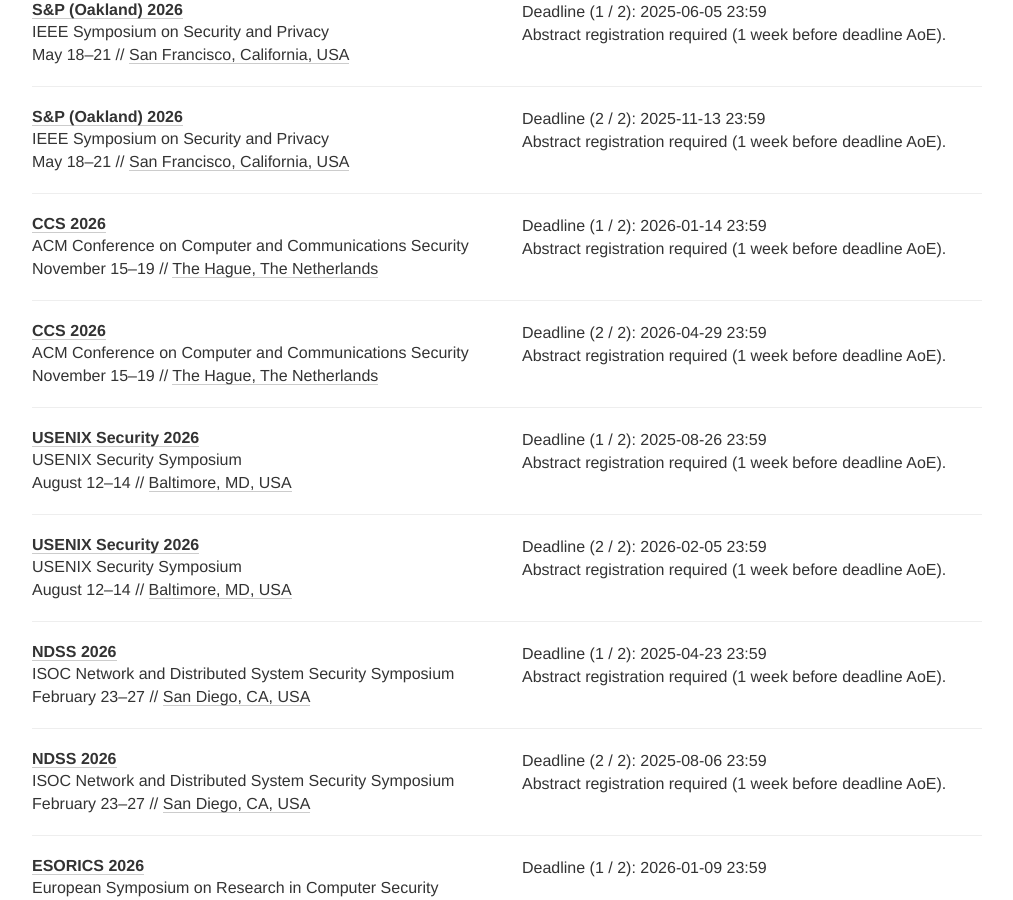
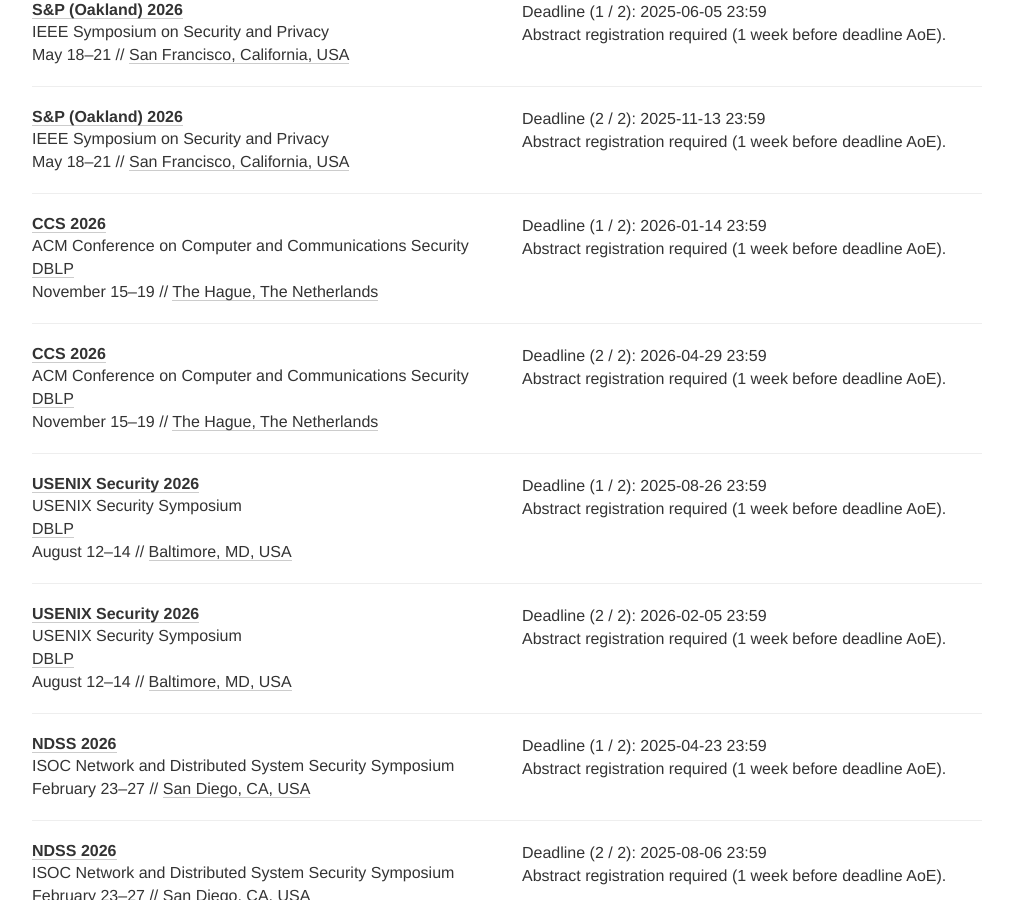
Before and after one commit to sec-deadlines/sec-deadlines.github.io, a Jekyll site: the page built from index.html, in a window 1280 px wide and 900 px high, scrolled down 378 px. Shown: the whole window, without its empty margins (133-1146 px from the left). Built offline with Jekyll 4.4.1, drawn with Linux system fonts in a browser that asks for light colours; nearby versions of some CDN libraries; comment, search, counter and statistics services are not loaded; some of the changed text lies outside the part shown.

Commit message:
add intial support for DBLP links and update SecureComm deadline

```diff
--- a/index.html
+++ b/index.html
@@ -74,8 +74,11 @@
               <div class="col-xs-12 col-sm-6">
                 <h2><a href="{{conf.link}}">{{conf.name}} {{conf.year}}</a></h2>
                 <div class="meta">
-                  {{ conf.description }}<br>
-                  {{conf.date | replace: '-', '–'}} {% if conf.place %}// <a href="http://maps.google.com/?q={{conf.place}}">{{conf.place}}</a>{% endif %}<br>
+                  {{ conf.description }}<br />
+                  {% if conf.dblp %}
+                  <a href="{{conf.dblp}}">DBLP</a><br />
+                  {% endif %}
+                  {{conf.date | replace: '-', '–'}} {% if conf.place %}// <a href="http://maps.google.com/?q={{conf.place}}">{{conf.place}}</a>{% endif %}<br />
                 </div>
               </div>
               <div class="col-xs-12 col-sm-6">
```
Also changed, not shown: _data/conferences.yml (+6 -1 lines), README.md.
